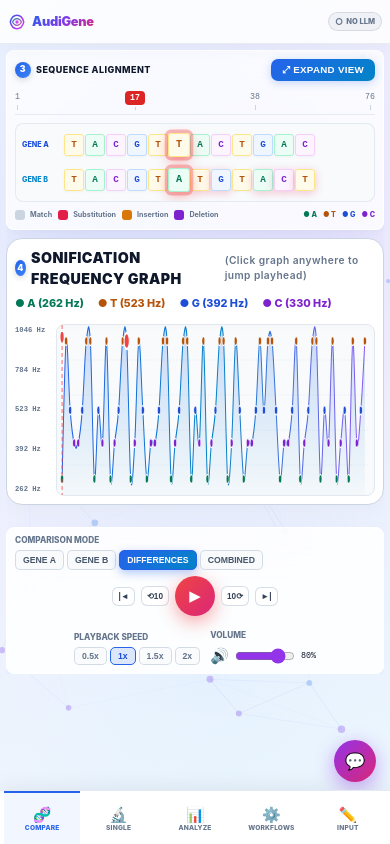
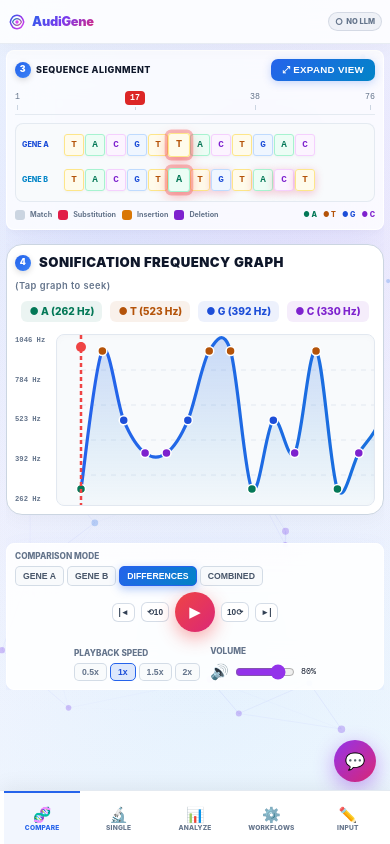
Before and after one commit to simbisaichinhema/Audigene, a React (Vite) app in the folder frontend/: page / in a window 390 px wide. Built offline with nearby package versions, Linux system fonts and the light colour scheme; the HTML template or start-up script is replaced by a standard one.

Commit message:
fix(mobile): prevent frequency graph squashing with dynamic point width and auto-scroll playhead tracking

```diff
--- a/frontend/src/App.css
+++ b/frontend/src/App.css
@@ -1458,8 +1458,8 @@ body {
   /* ── MAIN LAYOUT: Single column stacked ── */
   .ag-main-layout {
     flex-direction: column;
-    gap: 8px;
-    padding: 8px;
+    gap: 14px;
+    padding: 12px;
     max-width: 100vw;
     overflow-x: hidden;
   }
@@ -1498,7 +1498,7 @@ body {
   }
 
   .ag-col-center {
-    gap: 8px;
+    gap: 14px;
     max-width: 100%;
     overflow-x: hidden;
   }
@@ -1509,8 +1509,8 @@ body {
 
   /* ── COMPACT CARDS ── */
   .ag-card {
-    padding: 10px;
-    border-radius: 10px;
+    padding: 14px 14px;
+    border-radius: 14px;
     max-width: 100%;
     overflow: hidden;
   }
--- a/frontend/src/components/FrequencyGraph.tsx
+++ b/frontend/src/components/FrequencyGraph.tsx
@@ -1,4 +1,4 @@
-import { useMemo, useState } from 'react'
+import { useMemo, useState, useRef, useEffect } from 'react'
 import { usePlayback } from '../state/usePlayback'
 
 const NUCLEOTIDE_COLORS: Record<string, string> = {
@@ -13,20 +13,24 @@ export default function FrequencyGraph() {
   const setActivePosition = usePlayback((s) => s.setActivePosition)
   const timeline = usePlayback((s) => s.timeline)
   const currentTime = usePlayback((s) => s.currentTime)
+  const isPlaying = usePlayback((s) => s.isPlaying)
   const seek = usePlayback((s) => s.seek)
 
+  const plotContainerRef = useRef<HTMLDivElement>(null)
   const [hoveredPoint, setHoveredPoint] = useState<{ x: number; y: number; pos: number; base: string; freq: number } | null>(null)
 
-  const { points, svgPath, areaPath, totalDuration } = useMemo(() => {
+  const { points, svgPath, areaPath, totalDuration, W, PADDING } = useMemo(() => {
     if (!timeline || timeline.events.length === 0) {
-      return { points: [], svgPath: '', areaPath: '', totalDuration: 1 }
+      return { points: [], svgPath: '', areaPath: '', totalDuration: 1, W: 1000, PADDING: { left: 24, right: 24, top: 16, bottom: 16 } }
     }
 
-    const W = 1000
+    const eventsCount = timeline.events.length
+    // Allocate at least 22px per point so frequency curves are never squashed on mobile screens
+    const calculatedW = Math.max(1000, eventsCount * 22)
     const H = 170
-    const PADDING = { left: 16, right: 16, top: 16, bottom: 16 }
-    const plotW = W - PADDING.left - PADDING.right
-    const plotH = H - PADDING.top - PADDING.bottom
+    const pad = { left: 24, right: 24, top: 16, bottom: 16 }
+    const plotW = calculatedW - pad.left - pad.right
+    const plotH = H - pad.top - pad.bottom
 
     const freqs = timeline.events.map((e) => e.frequency)
     const minFreq = Math.min(...freqs)
@@ -36,8 +40,8 @@ export default function FrequencyGraph() {
     const dur = timeline.total_duration || 1
 
     const pts = timeline.events.map((ev) => {
-      const x = PADDING.left + (ev.start_time / dur) * plotW
-      const y = PADDING.top + plotH - ((ev.frequency - minFreq) / freqRange) * plotH
+      const x = pad.left + (ev.start_time / dur) * plotW
+      const y = pad.top + plotH - ((ev.frequency - minFreq) / freqRange) * plotH
       return { x, y, freq: ev.frequency, pos: ev.position, base: ev.biological_value, startTime: ev.start_time }
     })
 
@@ -63,55 +67,83 @@ export default function FrequencyGraph() {
       ? `M ${pts[0].x},${H} L ${pts[0].x},${pts[0].y} ${path.replace('M ' + pts[0].x + ',' + pts[0].y, '')} L ${pts[pts.length - 1].x},${H} Z`
       : ''
 
-    return { points: pts, svgPath: path, areaPath: area, totalDuration: dur }
+    return { points: pts, svgPath: path, areaPath: area, totalDuration: dur, W: calculatedW, PADDING: pad }
   }, [timeline])
 
-  const playheadX = totalDuration > 0 ? 16 + (currentTime / totalDuration) * 968 : null
+  const plotW = W - PADDING.left - PADDING.right
+  const playheadX = totalDuration > 0 ? PADDING.left + (currentTime / totalDuration) * plotW : null
   const yTicks = ['1046 Hz', '784 Hz', '523 Hz', '392 Hz', '262 Hz']
+
+  // Auto-scroll graph viewport to follow playhead on mobile
+  useEffect(() => {
+    if (isPlaying && plotContainerRef.current && playheadX !== null) {
+      const container = plotContainerRef.current
+      const containerWidth = container.clientWidth
+      const targetScroll = (playheadX / W) * container.scrollWidth - containerWidth / 2
+      container.scrollTo({ left: Math.max(0, targetScroll), behavior: 'smooth' })
+    }
+  }, [isPlaying, playheadX, W])
 
   const handleGraphClick = (e: React.MouseEvent<SVGSVGElement>) => {
     const rect = e.currentTarget.getBoundingClientRect()
     const clickX = e.clientX - rect.left
-    const pct = Math.max(0, Math.min(1, (clickX - 16) / (rect.width - 32)))
+    const pct = Math.max(0, Math.min(1, (clickX - PADDING.left) / (rect.width - PADDING.left - PADDING.right)))
     const targetTime = pct * totalDuration
     seek(targetTime)
   }
 
   return (
-    <div className="ag-card ag-freq-graph-card" style={{ padding: '18px 22px', background: '#ffffff', borderRadius: 16, border: '1px solid #cbd5e1', boxShadow: '0 4px 20px rgba(0,0,0,0.03)' }}>
-      <div className="ag-card-header" style={{ marginBottom: 12 }}>
-        <div className="ag-card-title">
-          <span className="ag-badge badge-blue">4</span>
-          <span style={{ fontWeight: 900, color: '#0f172a', fontSize: '0.95rem' }}>SONIFICATION FREQUENCY GRAPH</span>
-          <span style={{ fontSize: '0.68rem', color: '#64748b', fontWeight: 600, marginLeft: 8 }}>
-            (Click graph anywhere to jump playhead)
+    <div className="ag-card ag-freq-graph-card" style={{ padding: '16px', background: '#ffffff', borderRadius: 16, border: '1px solid #cbd5e1', boxShadow: '0 4px 20px rgba(0,0,0,0.03)' }}>
+      {/* Header */}
+      <div className="ag-card-header" style={{ marginBottom: 12, display: 'flex', flexDirection: 'column', gap: 8 }}>
+        <div className="ag-card-title" style={{ display: 'flex', alignItems: 'center', justifyContent: 'space-between', width: '100%', flexWrap: 'wrap', gap: 6 }}>
+          <div style={{ display: 'flex', alignItems: 'center', gap: 8 }}>
+            <span className="ag-badge badge-blue">4</span>
+            <span style={{ fontWeight: 900, color: '#0f172a', fontSize: '0.88rem' }}>SONIFICATION FREQUENCY GRAPH</span>
+          </div>
+          <span style={{ fontSize: '0.62rem', color: '#64748b', fontWeight: 600 }}>
+            (Tap graph to seek)
           </span>
         </div>
-        <div className="ag-freq-legend-top" style={{ display: 'flex', gap: 14, fontSize: '0.72rem', fontWeight: 800 }}>
-          <span style={{ color: '#047857' }}>● A (262 Hz)</span>
-          <span style={{ color: '#b45309' }}>● T (523 Hz)</span>
-          <span style={{ color: '#1d4ed8' }}>● G (392 Hz)</span>
-          <span style={{ color: '#7e22ce' }}>● C (330 Hz)</span>
+
+        {/* Nucleotide Color Legend Chips */}
+        <div className="ag-freq-legend-top" style={{ display: 'flex', gap: 8, fontSize: '0.68rem', fontWeight: 800, flexWrap: 'wrap' }}>
+          <span style={{ color: '#047857', background: 'rgba(4,120,87,0.08)', padding: '3px 8px', borderRadius: 6 }}>● A (262 Hz)</span>
+          <span style={{ color: '#b45309', background: 'rgba(180,83,9,0.08)', padding: '3px 8px', borderRadius: 6 }}>● T (523 Hz)</span>
+          <span style={{ color: '#1d4ed8', background: 'rgba(29,78,216,0.08)', padding: '3px 8px', borderRadius: 6 }}>● G (392 Hz)</span>
+          <span style={{ color: '#7e22ce', background: 'rgba(126,34,206,0.08)', padding: '3px 8px', borderRadius: 6 }}>● C (330 Hz)</span>
         </div>
       </div>
 
-      <div className="ag-freq-chart-container" style={{ display: 'flex', gap: 12, alignItems: 'center' }}>
-        {/* Y Axis Labels */}
-        <div className="ag-y-axis" style={{ display: 'flex', flexDirection: 'column', justifyContent: 'space-between', height: 170, fontSize: '0.68rem', fontWeight: 800, color: '#64748b', minWidth: 50 }}>
+      <div className="ag-freq-chart-container" style={{ display: 'flex', gap: 8, alignItems: 'center' }}>
+        {/* Pinned Y Axis Labels */}
+        <div className="ag-y-axis" style={{ display: 'flex', flexDirection: 'column', justifyContent: 'space-between', height: 170, fontSize: '0.62rem', fontWeight: 800, color: '#64748b', minWidth: 44, flexShrink: 0 }}>
           {yTicks.map((v) => (
             <span key={v}>{v}</span>
           ))}
         </div>
 
-        {/* SVG Plot Pane */}
-        <div className="ag-chart-plot" style={{ flex: 1, position: 'relative', borderRadius: 12, background: '#f8fafc', border: '1.5px solid #e2e8f0', overflow: 'visible' }}>
+        {/* Scrollable SVG Plot Pane — guarantees 22px per point so graph never squashes */}
+        <div
+          ref={plotContainerRef}
+          className="ag-chart-plot"
+          style={{
+            flex: 1,
+            position: 'relative',
+            borderRadius: 12,
+            background: '#f8fafc',
+            border: '1.5px solid #e2e8f0',
+            overflowX: 'auto',
+            overflowY: 'hidden',
+            WebkitOverflowScrolling: 'touch',
+          }}
+        >
           <svg
-            width="100%"
+            width={W}
             height="170"
-            viewBox="0 0 1000 170"
-            preserveAspectRatio="none"
+            viewBox={`0 0 ${W} 170`}
             onClick={handleGraphClick}
-            style={{ cursor: 'crosshair', display: 'block' }}
+            style={{ cursor: 'crosshair', display: 'block', minWidth: '100%' }}
           >
             <defs>
               <linearGradient id="freq-interactive-area" x1="0" y1="0" x2="0" y2="1">
@@ -127,7 +159,7 @@ export default function FrequencyGraph() {
 
             {/* Grid */}
             {[35, 70, 105, 140].map((y) => (
-              <line key={y} x1="16" y1={y} x2="984" y2={y} stroke="#e2e8f0" strokeWidth="1" strokeDasharray="5 5" />
+              <line key={y} x1={PADDING.left} y1={y} x2={W - PADDING.right} y2={y} stroke="#e2e8f0" strokeWidth="1" strokeDasharray="5 5" />
             ))}
 
             {/* Fill Area */}
@@ -183,7 +215,7 @@ export default function FrequencyGraph() {
             <div style={{
               position: 'absolute',
               top: hoveredPoint.y - 45,
-              left: Math.min(850, Math.max(20, hoveredPoint.x)),
+              left: Math.min(W - 120, Math.max(20, hoveredPoint.x)),
               background: '#0f172a',
               color: '#ffffff',
               padding: '4px 10px',
```
